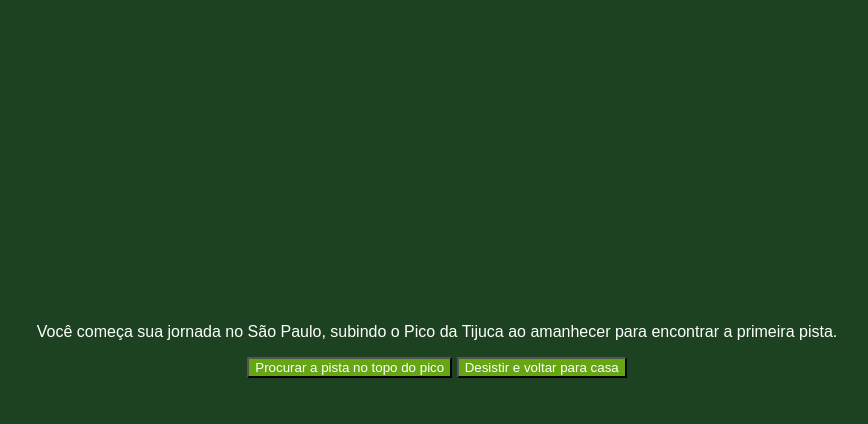
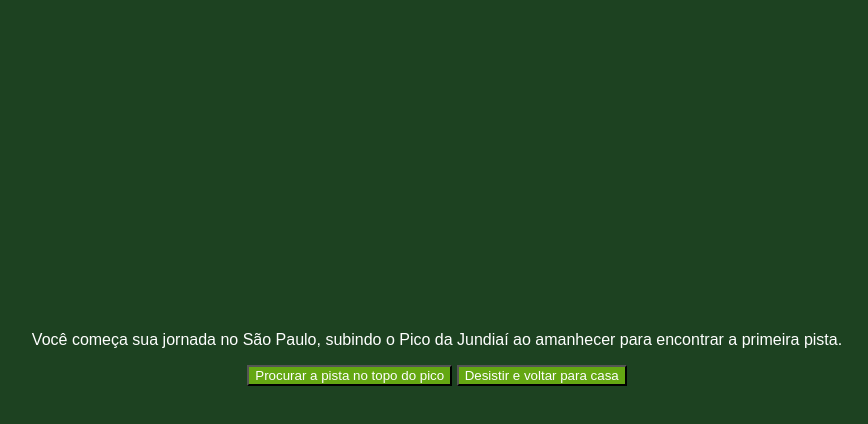
Before and after one commit to Dan11710/dan2, a plain HTML site: page index.html in a window 1280 px wide. Both pictures are taken after a click on the button "São Paulo". Shown: the whole page, without its empty margins (203-1071 px from the left). Drawn offline with Linux system fonts and the light colour scheme; a web font is replaced by a local one.

Commit message:
Update index.html

```diff
--- a/index.html
+++ b/index.html
@@ -18,8 +18,8 @@
             <button class="btn-proximo" data-proximo="2">Acre</button>
         </div>
         <div class="passo" id="passo-1">
-            <imagem scr="
-            <p>Você começa sua jornada no São Paulo, subindo o Pico da Tijuca ao amanhecer para encontrar a primeira pista.</p>
+            <imagem scr="cenário-passo4-voltar-casa.png" alt="">
+            <p>Você começa sua jornada no São Paulo, subindo o Pico da Jundiaí ao amanhecer para encontrar a primeira pista.</p>
             <button class="btn-proximo" data-proximo="3">Procurar a pista no topo do pico</button>
             <button class="btn-proximo" data-proximo="4">Desistir e voltar para casa</button>
         </div>
```
